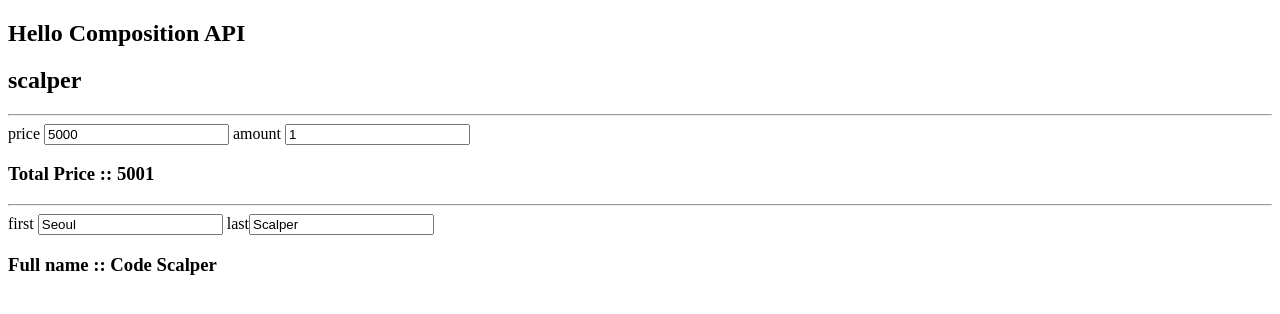
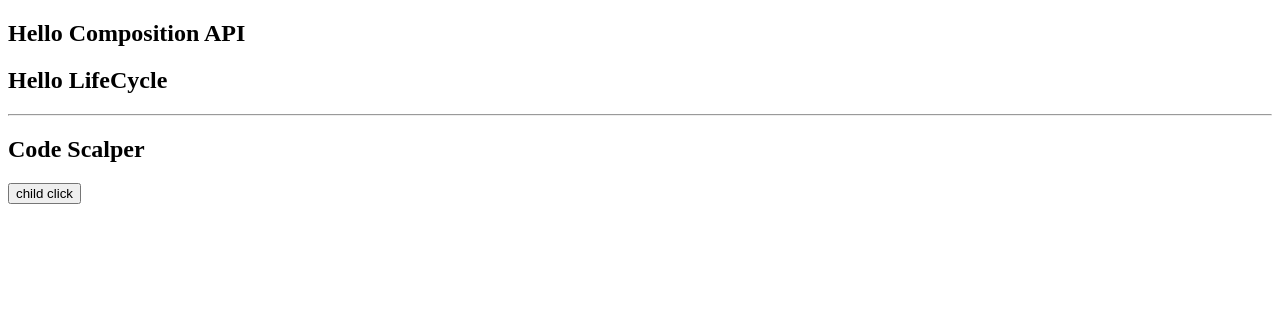
Before and after one commit to wangkodok/Vue-Study, a Vue app in the folder vue-intro/vue-practice/: page / in a window 1280 px wide. Shown: the top 314 px of the page. Built offline with nearby package versions, Linux system fonts and the light colour scheme; the HTML template or start-up script is replaced by a standard one.

Commit message:
chapter_52: composition-lifecycle

```diff
--- /dev/null
+++ b/vue-intro/vue-practice/src/components/composition/ChildComponent.vue
@@ -0,0 +1,38 @@
+<template>
+  <hr />
+  <h2>{{ fullname }}</h2>
+  <button @click="sendParent">child click</button>
+</template>
+
+<script>
+import { computed } from "vue";
+export default {
+  name: "ChildComponent",
+  props: ["firstname", "lastname"],
+  // computed: {
+  //   fullname() {
+  //     return `${this.firstname} ${this.lastname}`;
+  //   },
+  // },
+  setup(props, context) {
+    const fullname = computed(() => {
+      return `${props.firstname} ${props.lastname}`;
+    });
+    function sendParent() {
+      context.emit("sendParent");
+    }
+
+    // onMounted(() => {
+    //   inputRef.value.focus();
+    //   console.log("onMounted");
+    // });
+
+    return {
+      fullname,
+      sendParent,
+    };
+  },
+};
+</script>
+
+<style></style>
--- a/vue-intro/vue-practice/src/components/composition/TestComponents.vue
+++ b/vue-intro/vue-practice/src/components/composition/TestComponents.vue
@@ -1,84 +1,26 @@
 <template>
-  <h2>{{ username }}</h2>
-  <hr />
-  <div>
-    price <input type="number" v-model="price" /> amount
-    <input type="number" v-model="amount" />
-    <h3>Total Price :: {{ totalPrice }}</h3>
-  </div>
-  <hr />
-  <div>
-    first <input type="text" v-model="home.city" /> last<input
-      type="text"
-      v-model="last"
-    />
-    <h3>Full name :: {{ fullName }}</h3>
-  </div>
+  <h2>Hello LifeCycle</h2>
+  <!-- <input type="text" v-model="username" ref="inputRef" /> -->
+
+  <ChildComponent
+    firstname="Code"
+    lastname="Scalper"
+    @sendParent="sendParent"
+  />
 </template>
 
 <script>
-import { ref, computed, reactive, toRefs, watch } from "vue";
+import ChildComponent from "./ChildComponent.vue";
 export default {
   name: "TestComponent",
-  setup() {
-    const username = ref("scalper");
-    const price = ref(5000);
-    const amount = ref(1);
-    console.log(price);
-    const totalPrice = computed(() => {
-      return price.value + amount.value;
-    });
-    watch(price, (newValue, oldValue) => {
-      console.log(newValue, oldValue);
-    });
-    const state = reactive({
-      first: "Code",
-      last: "Scalper",
-      home: {
-        city: "Seoul",
-        type: "Apartment",
-      },
-    });
-    const fullName = computed(function () {
-      return `${state.first} ${state.last}`;
-    });
-    watch(
-      () => {
-        return { ...state.home };
-      },
-      (newValue, oldValue) => {
-        console.log(newValue, oldValue);
-      },
-      { deep: true }
-    );
-    watch(
-      () => {
-        return state.home;
-      },
-      (newValue, oldValue) => {
-        console.log(newValue, oldValue);
-      }
-    );
-    return {
-      username,
-      price,
-      amount,
-      totalPrice,
-      ...toRefs(state),
-      fullName,
-    };
+  components: {
+    ChildComponent,
   },
-  // data() {
-  //   return {
-  //     price: 5000,
-  //     amount: 1,
-  //   };
-  // },
-  // computed: {
-  //   totalPrice() {
-  //     return this.price * this.price;
-  //   },
-  // },
+  methods: {
+    sendParent() {
+      console.log("클릭하면 나와라!!!");
+    },
+  },
 };
 </script>
 
```
